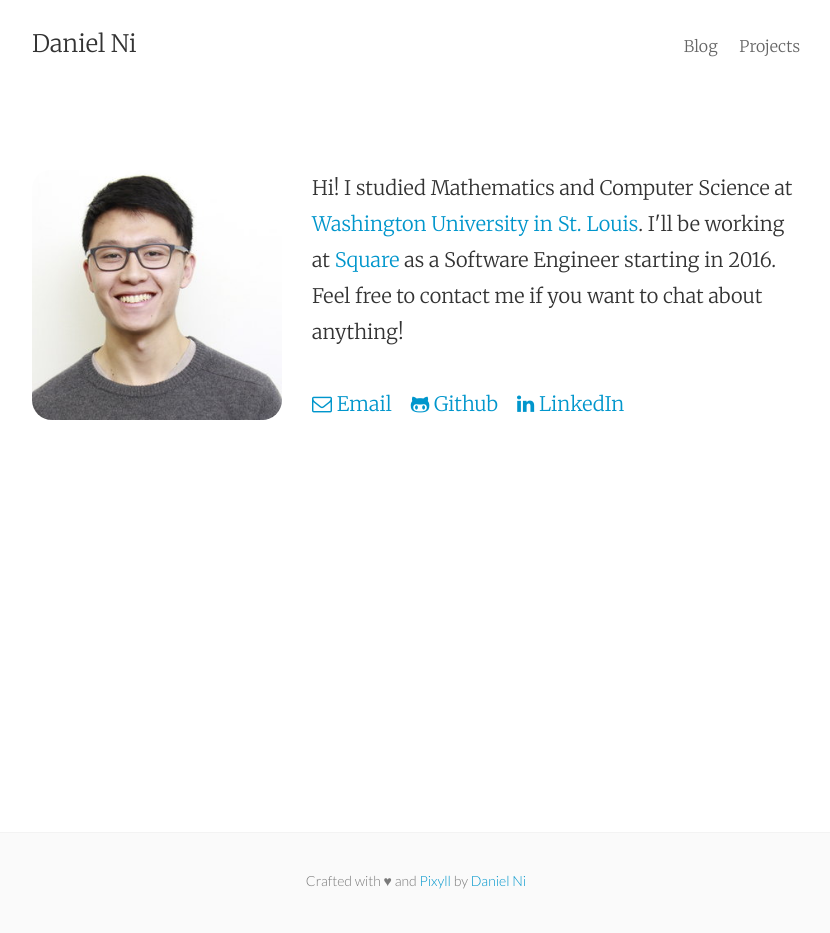
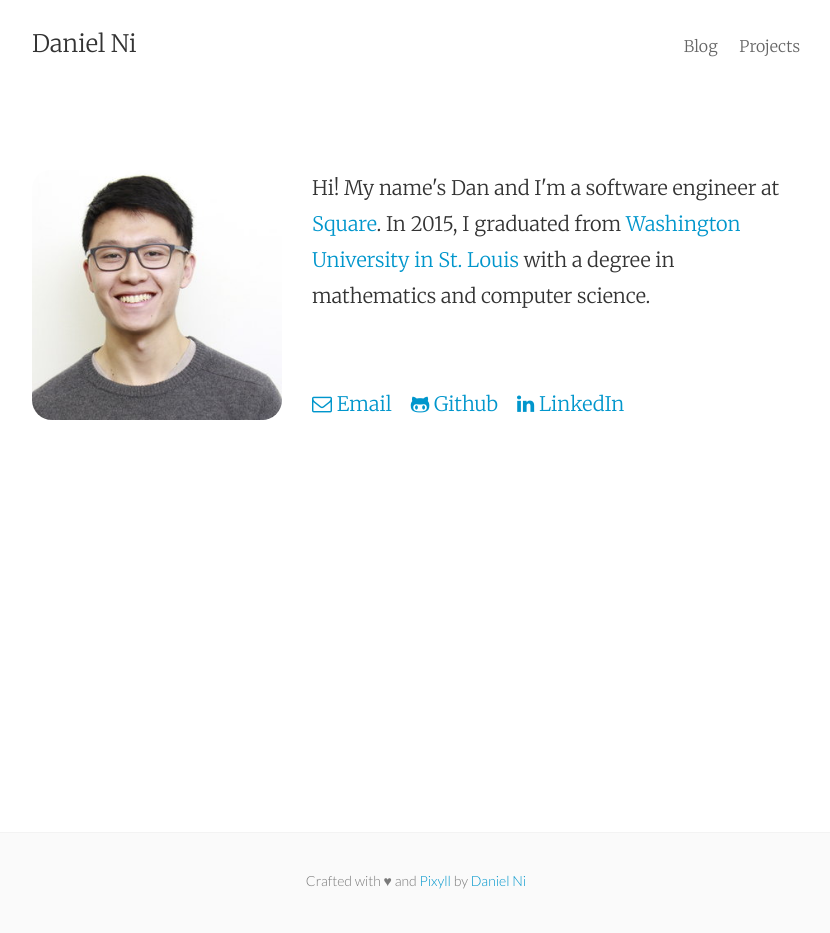
Before and after one commit to DanielNi/danielni.github.io, a Jekyll site: the page built from index.html, in a window 1280 px wide. Shown: the whole page, without its empty margins (224-1054 px from the left). Built offline with Jekyll 4.4.1, drawn with Linux system fonts in a browser that asks for light colours; nearby versions of some CDN libraries.

Commit message:
changed home page for real this time

```diff
--- a/index.html
+++ b/index.html
@@ -7,7 +7,7 @@ title:
 
 <img src="/assets/profile.jpg" alt="This is me."/>
 
-<p>Hi! I studied Mathematics and Computer Science at <a href="http://wustl.edu/">Washington University in St. Louis</a>. I'll be working at <a href="https://squareup.com/">Square</a> as a Software Engineer starting in 2016. Feel free to contact me if you want to chat about anything!
-<br><br>
+<p>Hi! My name's Dan and I'm a software engineer at <a href="https://squareup.com/">Square</a>. In 2015, I graduated from <a href="http://wustl.edu/">Washington University in St. Louis</a> with a degree in mathematics and computer science.
+<br><br><br>
 <a href="mailto:danielni@wustl.edu"><i class="fa fa-envelope-o"></i> Email</a>&nbsp;&nbsp;&nbsp;&nbsp;<a href="https://www.github.com/DanielNi"><i class="fa fa-github-alt"></i> Github</a>&nbsp;&nbsp;&nbsp;&nbsp;<a href="https://www.linkedin.com/in/danielwni"><i class="fa fa-linkedin"></i> LinkedIn</a>
 </p>
```
